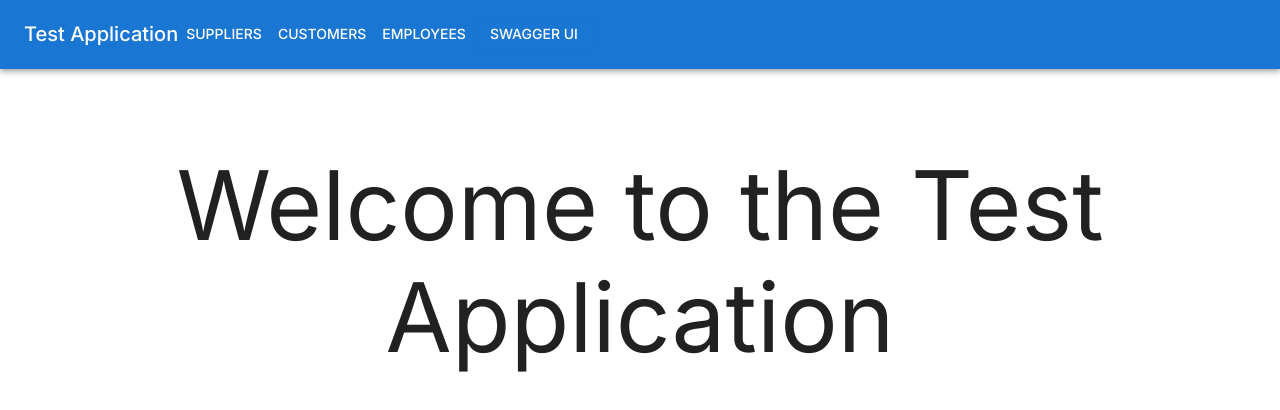
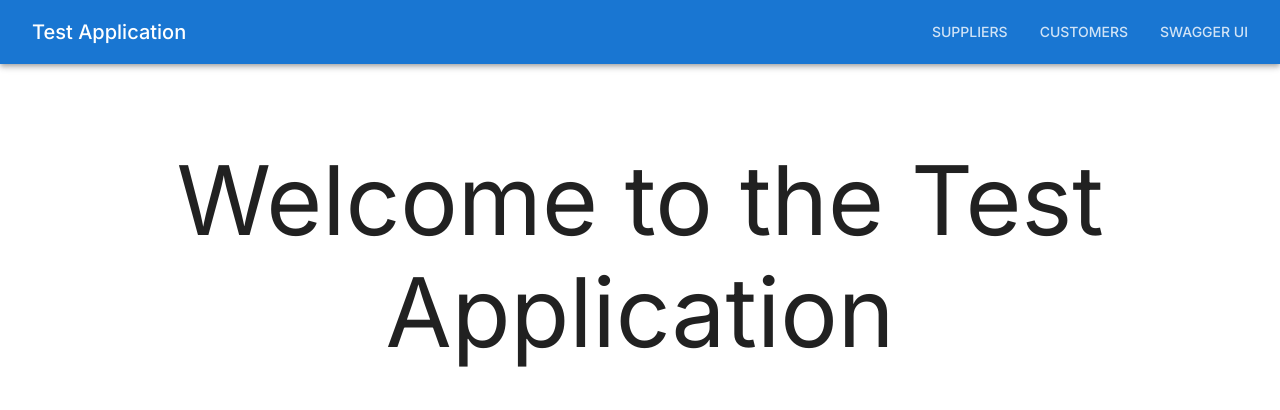
Before and after one commit to EttoreBorsa/Assessment-Day-EB, a React (Vite) app in the folder src/Frontend/: page / in a window 1280 px wide. Shown: the top 410 px of the page. Built offline with nearby package versions, Linux system fonts and the light colour scheme; the HTML template or start-up script is replaced by a standard one.

Commit message:
Frontend (style): Migliora lo style di 'Header.tsx'

```diff
--- a/src/Frontend/src/components/layout/Header.tsx
+++ b/src/Frontend/src/components/layout/Header.tsx
@@ -1,38 +1,42 @@
 // React router
-import { Link as RouterLink } from "react-router-dom";
+import { NavLink } from "react-router-dom";
 
 // Material
-import AppBar from "@mui/material/AppBar";
-import Box from "@mui/material/Box";
+import { AppBar, Container, Toolbar, Box, Typography } from "@mui/material";
 import Button, { ButtonProps } from "@mui/material/Button";
-import Toolbar from "@mui/material/Toolbar";
-import Typography from "@mui/material/Typography";
 
 export default function Header() {
   return (
-    <Box sx={{ flexGrow: 1 }}>
-      <AppBar position="static">
-        <Toolbar>
+    <AppBar position="static">
+      <Container
+        disableGutters
+        maxWidth="xl"
+        sx={{ px: 4 }}
+      >
+        <Toolbar
+          disableGutters
+          sx={{ justifyContent: "space-between", alignItems: "center", gap: 2 }}
+        >
           <HomeButton />
-          <Box sx={{ flexGrow: 1, display: "flex" }}>
+          <Box sx={{ display: "flex", alignItems: "center", gap: 4 }}>
             <HeaderButton to="/SupplierList">Suppliers</HeaderButton>
             <HeaderButton to="/CustomerList">Customers</HeaderButton>
-            <HeaderButton to="/EmployeeList">Employees</HeaderButton>
-            <HeaderLinkButton href="/swagger" variant="outlined">Swagger UI</HeaderLinkButton>
+            {/* <HeaderButton to="/EmployeeList">Employees</HeaderButton> */}
+            <HeaderLinkButton href="/swagger">Swagger UI</HeaderLinkButton>
           </Box>
         </Toolbar>
-      </AppBar>
-    </Box>
+      </Container>
+    </AppBar>
   );
 }
 
 function HomeButton() {
   return (
     <Typography
-      component={RouterLink}
+      component={NavLink}
       to="/"
       variant="h6"
-      sx={{ textDecoration: "none", color: "white" }}
+      sx={{ color: "#ffffff", textDecoration: "none" }}
     >
       Test Application
     </Typography>
@@ -44,14 +48,25 @@ interface HeaderButtonProps extends ButtonProps {
 }
 
 function HeaderButton(props: HeaderButtonProps) {
-  const { to, ...other } = props;
+  const { to, ...other } = props; // cosa fa?
 
   return (
     <Button
-      component={RouterLink}
+      component={NavLink}
       to={to}
+      disableRipple
       {...other}
-      sx={{ my: 2, color: "white", display: "block" }}
+      sx={{
+        display: "block",
+        p: 0,
+        color: "rgba(255, 255, 255, 0.8)",
+        "&:hover": {
+          color: "#ffffff",
+        },
+        "&.active": {
+          color: "#ffffff",
+        },
+      }}
     ></Button>
   );
 }
@@ -60,7 +75,14 @@ function HeaderLinkButton(props: ButtonProps) {
   return (
     <Button
       {...props}
-      sx={{ my: 2, color: "white", display: "block" }}
+      sx={{
+        display: "block",
+        p: 0,
+        color: "rgba(255, 255, 255, 0.8)",
+        "&:hover": {
+          color: "#ffffff",
+        },
+      }}
     ></Button>
   );
 }
```
